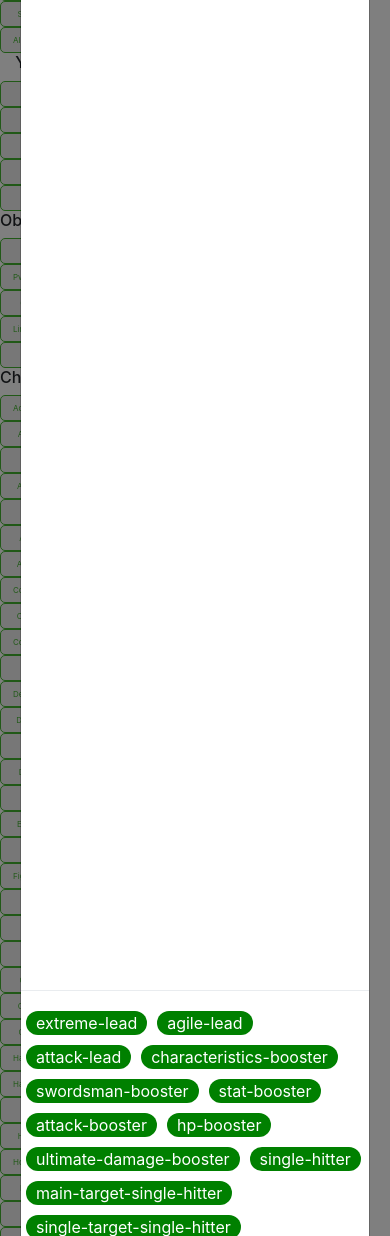
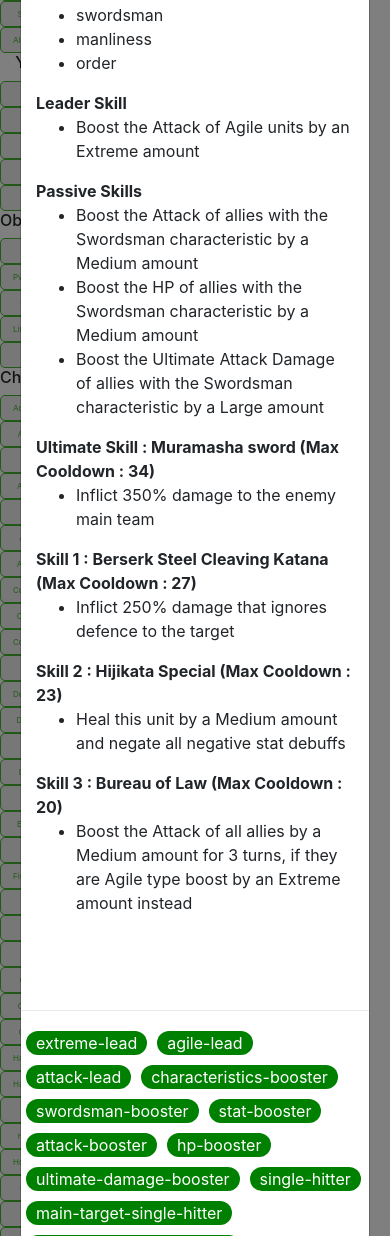
Before and after one commit to sjoc-db/sjoc-db.github.io, a PHP site: page /alpha.html in a window 390 px wide, after a click that opens the changed part. Shown: the part 357-1593 px from the top of the page. Run offline with PHP 8.4, Linux system fonts and the light colour scheme; some libraries are stand-ins or nearby versions.

Commit message:
added more data to modal, fix json structure, added several 1980s characters

```diff
--- a/alpha.html
+++ b/alpha.html
@@ -218,11 +218,50 @@
                     </button>
                 </div>
                 <div class="modal-body">
-            <!-- <img class="modal-card img-responsive" src="assets/images/cards/Jump_Suguru.png" alt="Jump Suguru"> -->
+                    <div class="row">
+                        <div class="col-md-3">
+                            <img class="modal-card img-responsive">
+                        </div>
+                        <div class="col-md-4">
+                            <div class="modal-box">
+                                <b>Characteristics</b>
+                                <ul class="modal-characteristics"></ul>
+                            </div>
+                            <div class="modal-box">
+                                <b>Leader Skill</b>
+                                <ul class="modal-leader-skill"><li></li></ul>
+                            </div>
+                            <div class="modal-box">
+                                <b>Passive Skills</b>
+                                <ul class="modal-passive-skills"></ul>
+                            </div>
+                        </div>
+                        <div class="col-md-5">
+                            <div class="modal-box">
+                                <b>Ultimate Skill : <span class="modal-skill-ultimate-name"></span> <span class="modal-skill-ultimate-cooldown"></span></b>
+                                <ul class="modal-skill-ultimate"><li></li></ul>
+                            </div>
+                            <div class="modal-box">
+                                <b>Skill 1 : <span class="modal-skill-1-name"></span> <span class="modal-skill-1-cooldown"></span></b>
+                                <ul class="modal-skill-1"><li></li></ul>
+                            </div>
+                            <div class="modal-box">
+                                <b>Skill 2 : <span class="modal-skill-2-name"></span> <span class="modal-skill-2-cooldown"></span></b>
+                                <ul class="modal-skill-2"><li></li></ul>
+                            </div>
+                            <div class="modal-box">
+                                <b>Skill 3 : <span class="modal-skill-3-name"></span> <span class="modal-skill-3-cooldown"></span></b>
+                                <ul class="modal-skill-3"><li></li></ul>
+                            </div>
+                            <div class="modal-box">
+                                <b>Skill 4 : <span class="modal-skill-4-name"></span> <span class="modal-skill-4-cooldown"></span></b>
+                                <ul class="modal-skill-4"><li></li></ul>
+                            </div>
+                        </div>
+                    </div>
                 </div>
                 <div class="modal-footer">
-            <div class="row modal-categories">
-            </div>
+                    <div class="row modal-categories"></div>
                 </div>
             </div>
         </div>
--- a/assets/css/sjoc-db.css
+++ b/assets/css/sjoc-db.css
@@ -150,7 +150,35 @@
 }
 
 .modal-card {
-    max-height: 250px;
+    width: 100%;
+}
+
+.hidden {
+    visibility: hidden;
+}
+
+.strength {
+    color: red;
+}
+
+.agile {
+    color: blue;
+}
+
+.intelligence {
+    color: purple
+}
+
+.technique {
+    color: green;
+}
+
+.physical {
+    color: orange;
+}
+
+.heart {
+    color: gold;
 }
 
 .category-pill {
--- a/assets/js/alpha.js
+++ b/assets/js/alpha.js
@@ -26,17 +26,66 @@ $(document).ready(function(){
         var button = $(event.relatedTarget) // Button that triggered the modal
         var id = button.data('id') // Extract info from data-* attributes
         var modal = $(this)
+        modal.find('.modal-title').removeClass().addClass('modal-title');
+        modal.find('.modal-characteristics').empty();
+        modal.find('.modal-passive-skills').empty();
         modal.find('.modal-footer>.modal-categories').empty();
         $.getJSON('characters.json', function(data) {
             var _name = data[id].name;
             var _type = data[id].type;
             var _class = data[id].class;
             var _era = data[id].era;
+            var _card = data[id].image_card_path;
+            var _characteristics = data[id].characteristics;
             var _categories = data[id].categories;
+            var _leader_skill = data[id].leader_skill;
+            var _passive_skills = data[id].passive_skills;
+            var _skill_ultimate = data[id].skill[0].ultimate;
+            var _skill_1 = data[id].skill[1].skill_1;
+            var _skill_2 = data[id].skill[2].skill_2;
+            var _skill_3 = data[id].skill[3].skill_3;
+            if(data[id].skill[4]) {
+                modal.find('.modal-skill-4').parent().removeClass("hidden");
+                var _skill_4 = data[id].skill[4].skill_4;
+            } else {
+                modal.find('.modal-skill-4').parent().addClass("hidden");
+            }
+
             modal.find('.modal-title').text(_name)
+            modal.find('.modal-title').addClass(_type)
             $.each(_categories, function(index, category) {
                 modal.find('.modal-footer>.modal-categories').append("<span class='category-pill'>"+category+"</span>")
             })
+            $.each(_characteristics, function(index, characteristic) {
+                modal.find('.modal-characteristics').append("<li>"+characteristic+"</li>")
+            })
+            $.each(_passive_skills, function(index, passive_skill) {
+                modal.find('.modal-passive-skills').append("<li>"+passive_skill+"</li>")
+            })
+            modal.find('.modal-leader-skill>li').text(_leader_skill)
+
+            modal.find('.modal-skill-ultimate>li').text(_skill_ultimate.skill_description)
+            modal.find('.modal-skill-1>li').text(_skill_1.skill_description)
+            modal.find('.modal-skill-2>li').text(_skill_2.skill_description)
+            modal.find('.modal-skill-3>li').text(_skill_3.skill_description)
+            if(data[id].skill[4])
+                modal.find('.modal-skill-4>li').text(_skill_4.skill_description)
+
+            modal.find('.modal-skill-ultimate-name').text(_skill_ultimate.skill_name)
+            modal.find('.modal-skill-1-name').text(_skill_1.skill_name)
+            modal.find('.modal-skill-2-name').text(_skill_2.skill_name)
+            modal.find('.modal-skill-3-name').text(_skill_3.skill_name)
+            if(data[id].skill[4])
+                modal.find('.modal-skill-4-cooldown').text("(Max Cooldown : "+_skill_4.max_cooldown+")")
+
+            modal.find('.modal-skill-ultimate-cooldown').text("(Max Cooldown : "+_skill_ultimate.max_cooldown+")")
+            modal.find('.modal-skill-1-cooldown').text("(Max Cooldown : "+_skill_1.max_cooldown+")")
+            modal.find('.modal-skill-2-cooldown').text("(Max Cooldown : "+_skill_2.max_cooldown+")")
+            modal.find('.modal-skill-3-cooldown').text("(Max Cooldown : "+_skill_3.max_cooldown+")")
+            if(data[id].skill[4])
+                modal.find('.modal-skill-4-cooldown').text("(Max Cooldown : "+_skill_4.max_cooldown+")")
+
+            modal.find('.modal-card').attr('src', _card);
         })
-      })
+    })
 })
--- a/assets/js/sjoc-db.js
+++ b/assets/js/sjoc-db.js
@@ -15,7 +15,6 @@ $(window).on("load",function(){
                 // check if all category filter match
                 for ( var i=0; i<length; i++ ) {
                     var catFilter = categoryFilters[i];
-                    console.log(catFilter);
                     if ( !$this.hasClass(catFilter) ) {
                         return false;
                     }
```
Also changed, not shown: assets/images/portraits/Obotchaman.png (added), characters.json. Lines whose indentation alone changed are shown as unchanged.
